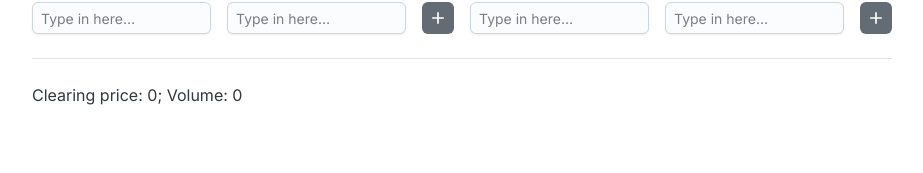
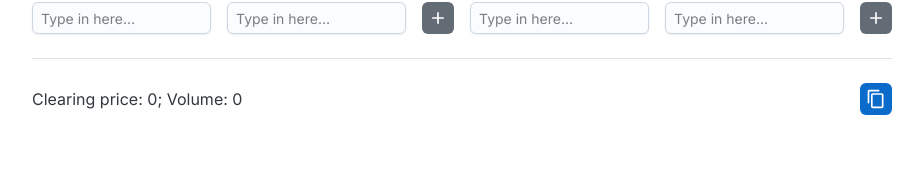
Before and after one commit to research-ag/auction-algo-playground, a React (Vite) app: page / in a window 1280 px wide. Shown: the part 124-297 px from the top of the page, without its empty margins (178-1101 px from the left). Built offline with nearby package versions, Linux system fonts and the light colour scheme.

Commit message:
Add copy button

```diff
--- /dev/null
+++ b/src/components/copy-button.tsx
@@ -0,0 +1,44 @@
+import { useRef, useState } from "react";
+import { Tooltip, IconButton } from "@mui/joy";
+import ContentCopyIcon from "@mui/icons-material/ContentCopy";
+
+const CopyButton = () => {
+  const timerID = useRef<NodeJS.Timeout | null>(null);
+
+  const [isCopied, setIsCopied] = useState(false);
+
+  const copyTooltipTitle = isCopied ? "✓ Copied" : "Copy to clipboard";
+
+  return (
+    <Tooltip title={copyTooltipTitle} disableInteractive>
+      <IconButton
+        size="sm"
+        variant="solid"
+        color="primary"
+        onClick={() => {
+          const clipboardItem = new ClipboardItem({
+            "text/plain": new Blob([window.location.href], {
+              type: "text/plain",
+            }),
+          });
+
+          navigator.clipboard.write([clipboardItem]);
+
+          if (timerID.current) {
+            clearTimeout(timerID.current);
+          }
+
+          setIsCopied(true);
+
+          timerID.current = setTimeout(() => {
+            setIsCopied(false);
+          }, 3000);
+        }}
+      >
+        <ContentCopyIcon />
+      </IconButton>
+    </Tooltip>
+  );
+};
+
+export default CopyButton;
--- a/src/components/root.tsx
+++ b/src/components/root.tsx
@@ -4,6 +4,7 @@ import { StoreKey, useOrders } from "./orders";
 import OrderList from "./order-list";
 import { clearAuction } from "./algo";
 import Chart from "./chart";
+import CopyButton from "./copy-button";
 
 const Root = () => {
   const bids = useOrders({
@@ -33,8 +34,15 @@ const Root = () => {
           <OrderList title="Asks" color="danger" {...asks} />
         </Box>
         <Divider sx={{ marginY: "24px" }} />
-        <Box sx={{ marginBottom: "16px" }}>
-          Clearing price: {clearingPrice}; Volume: {clearingVolume}
+        <Box
+          sx={{ display: "flex", alignItems: "center", marginBottom: "16px" }}
+        >
+          <Box>
+            Clearing price: {clearingPrice}; Volume: {clearingVolume}
+          </Box>
+          <Box sx={{ display: "flex", gap: "8px", marginLeft: "auto" }}>
+            <CopyButton />
+          </Box>
         </Box>
         <Chart asks={asks.list} bids={bids.list} />
       </Box>
```
